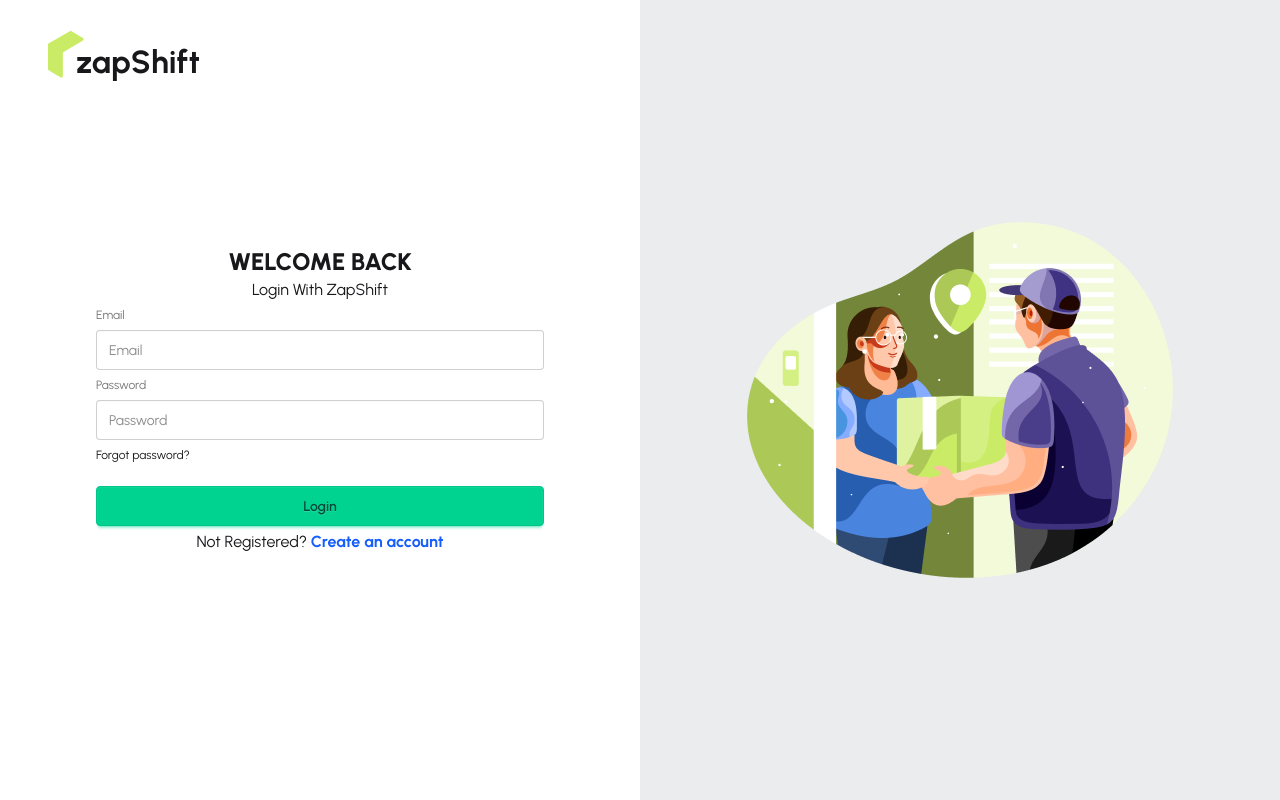
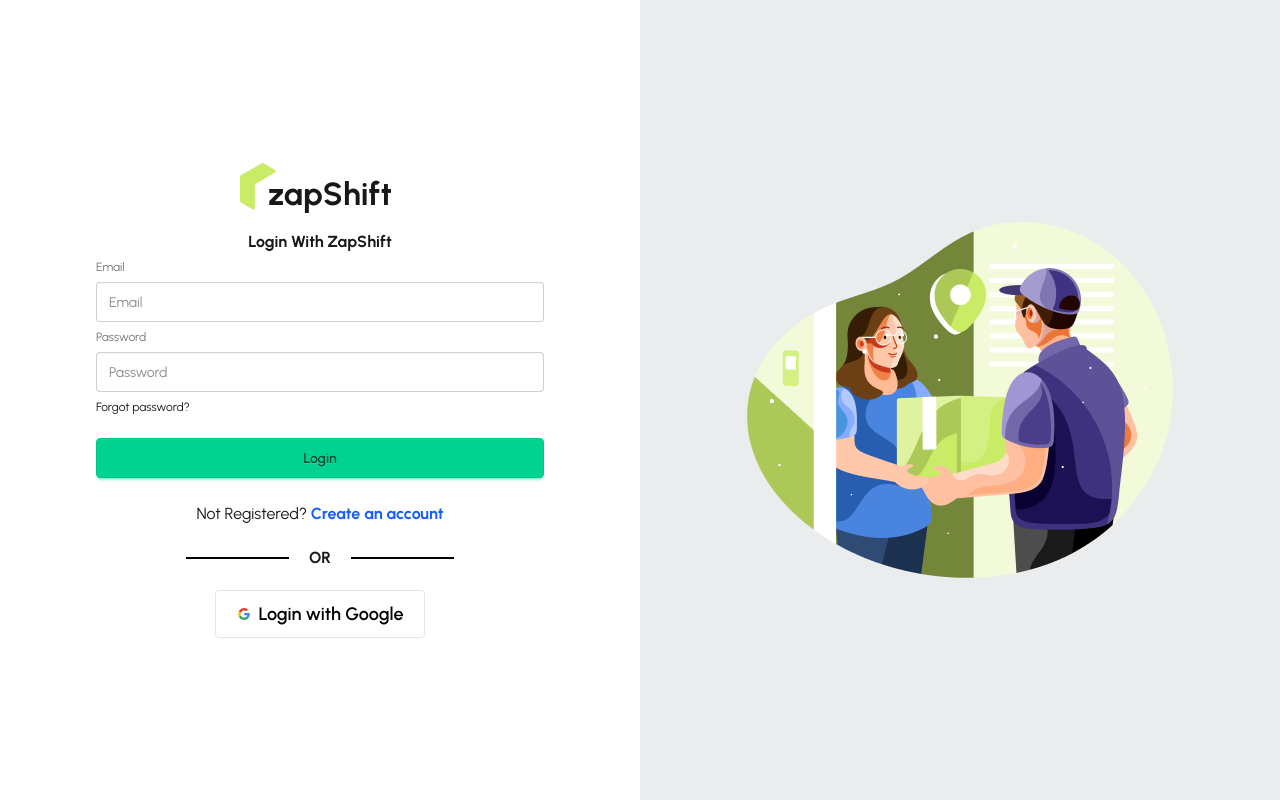
Before and after one commit to riday-kumar/zap-shift-client, a React app: page /login in a window 1280 px wide. Built offline with nearby package versions, Linux system fonts and the light colour scheme; no server answers; the HTML template or start-up script is replaced by a standard one.

Commit message:
log out,loading state, user state and user observer added

```diff
--- a/src/contexts/AuthContext/AuthProvider.jsx
+++ b/src/contexts/AuthContext/AuthProvider.jsx
@@ -1,21 +1,60 @@
-import React from "react";
+import React, { useEffect, useState } from "react";
 import AuthContext from "./AuthContext";
 import {
   createUserWithEmailAndPassword,
+  GoogleAuthProvider,
+  onAuthStateChanged,
   signInWithEmailAndPassword,
+  signInWithPopup,
+  signOut,
 } from "firebase/auth";
 import { auth } from "../../firebase/firebase.init";
 
+const googleProvider = new GoogleAuthProvider();
+
 const AuthProvider = ({ children }) => {
+  const [user, setUser] = useState(null);
+  const [loading, setLoading] = useState(true);
+
   const registerUser = (email, password) => {
+    setLoading(true);
     return createUserWithEmailAndPassword(auth, email, password);
   };
 
   const signInUser = (email, password) => {
+    setLoading(true);
     return signInWithEmailAndPassword(auth, email, password);
   };
 
-  const authInfo = { registerUser, signInUser };
+  const googleLogin = () => {
+    setLoading(true);
+    return signInWithPopup(auth, googleProvider);
+  };
+
+  const logOut = () => {
+    setLoading(true);
+    return signOut(auth);
+  };
+
+  // observe user state
+  useEffect(() => {
+    const unSubscribe = onAuthStateChanged(auth, (currentUser) => {
+      setUser(currentUser);
+      setLoading(false);
+    });
+    return () => {
+      unSubscribe();
+    };
+  }, []);
+
+  const authInfo = {
+    user,
+    loading,
+    registerUser,
+    signInUser,
+    googleLogin,
+    logOut,
+  };
 
   return <AuthContext value={authInfo}>{children}</AuthContext>;
 };
--- a/src/pages/Auth/Login/Login.jsx
+++ b/src/pages/Auth/Login/Login.jsx
@@ -2,6 +2,7 @@ import React from "react";
 import Logo from "../../../components/Logo/Logo";
 import { useForm } from "react-hook-form";
 import useAuth from "../../../hooks/useAuth";
+import SocialLogin from "../SocialLogin/SocialLogin";
 
 const Login = () => {
   const {
@@ -23,15 +24,12 @@ const Login = () => {
       });
   };
   return (
-    <div className="w-[90%] lg:w-[70%] relative">
-      <div className="absolute -top-16 lg:-top-[70%] lg:-left-12">
+    <div className="w-[90%] lg:w-[70%]">
+      <div className="flex justify-center pb-5">
         <Logo></Logo>
       </div>
-      <div className="text-center max-md:mt-16">
-        <h2 className="uppercase font-extrabold text-2xl text-center">
-          Welcome Back
-        </h2>
-        <p>Login With ZapShift</p>
+      <div className="text-center">
+        <p className="font-bold">Login With ZapShift</p>
       </div>
       <form onSubmit={handleSubmit(handleLogIn)}>
         <fieldset className="fieldset w-full">
@@ -87,12 +85,13 @@ const Login = () => {
           </button>
         </fieldset>
       </form>
-      <p className="text-center">
+      <p className="text-center mt-5">
         Not Registered?{" "}
         <a href="register" className="font-bold text-blue-600">
           Create an account
         </a>
       </p>
+      <SocialLogin></SocialLogin>
     </div>
   );
 };
--- a/src/pages/Auth/Register/Register.jsx
+++ b/src/pages/Auth/Register/Register.jsx
@@ -2,6 +2,7 @@ import React from "react";
 import Logo from "../../../components/Logo/Logo";
 import { useForm } from "react-hook-form";
 import useAuth from "../../../hooks/useAuth";
+import SocialLogin from "../SocialLogin/SocialLogin";
 
 const Register = () => {
   const {
@@ -23,14 +24,11 @@ const Register = () => {
       });
   };
   return (
-    <div className="w-[90%] lg:w-[70%] relative">
-      <div className="absolute -top-16 lg:-top-[70%] lg:-left-12">
+    <div className="w-[90%] lg:w-[70%]">
+      <div className="flex justify-center pb-5">
         <Logo></Logo>
       </div>
-      <div className="text-center max-md:mt-16">
-        <h2 className="uppercase font-extrabold text-2xl text-center">
-          Welcome To ZapShift
-        </h2>
+      <div className="text-center font-bold">
         <p>Signup With ZapShift</p>
       </div>
       <form onSubmit={handleSubmit(handleRegistration)}>
@@ -88,6 +86,7 @@ const Register = () => {
           </button>
         </fieldset>
       </form>
+      <SocialLogin></SocialLogin>
     </div>
   );
 };
--- /dev/null
+++ b/src/pages/Auth/SocialLogin/SocialLogin.jsx
@@ -0,0 +1,57 @@
+import React from "react";
+import useAuth from "../../../hooks/useAuth";
+
+const SocialLogin = () => {
+  const { googleLogin } = useAuth();
+  const handleGoogleLogin = () => {
+    googleLogin()
+      .then((result) => {
+        console.log(result.user);
+      })
+      .catch((error) => {
+        console.log(error);
+      });
+  };
+  return (
+    <div className="text-center">
+      <fieldset className="my-5 mx-auto w-[60%] border-t-2 border-black">
+        <legend className="text-center py-0 px-5 font-bold">OR</legend>
+      </fieldset>
+      <button
+        onClick={handleGoogleLogin}
+        className="btn btn-lg bg-white text-black border-[#e5e5e5]"
+      >
+        <svg
+          aria-label="Google logo"
+          width="16"
+          height="16"
+          xmlns="http://www.w3.org/2000/svg"
+          viewBox="0 0 512 512"
+        >
+          <g>
+            <path d="m0 0H512V512H0" fill="#fff"></path>
+            <path
+              fill="#34a853"
+              d="M153 292c30 82 118 95 171 60h62v48A192 192 0 0190 341"
+            ></path>
+            <path
+              fill="#4285f4"
+              d="m386 400a140 175 0 0053-179H260v74h102q-7 37-38 57"
+            ></path>
+            <path
+              fill="#fbbc02"
+              d="m90 341a208 200 0 010-171l63 49q-12 37 0 73"
+            ></path>
+            <path
+              fill="#ea4335"
+              d="m153 219c22-69 116-109 179-50l55-54c-78-75-230-72-297 55"
+            ></path>
+          </g>
+        </svg>
+        Login with Google
+      </button>
+    </div>
+  );
+};
+
+export default SocialLogin;
--- a/src/pages/Shared/Navbar/Navbar.jsx
+++ b/src/pages/Shared/Navbar/Navbar.jsx
@@ -1,8 +1,19 @@
 import React from "react";
 import Logo from "../../../components/Logo/Logo";
 import { Link } from "react-router";
+import useAuth from "../../../hooks/useAuth";
 
 const Navbar = () => {
+  const { user, logOut } = useAuth();
+  const handleLogOut = () => {
+    logOut()
+      .then(() => {
+        console.log("successfully Log Out");
+      })
+      .catch((err) => {
+        console.log(err);
+      });
+  };
   return (
     <div className="rounded-2xl navbar bg-white shadow-sm">
       <div className="navbar-start">
@@ -46,12 +57,17 @@ const Navbar = () => {
               </li>
             </ul>
             <div className="flex flex-col gap-2">
+              {user ? (
+                <a className="btn bg-white text-gray-800 rounded-lg">Log Out</a>
+              ) : (
                 <a
                   href="/login"
                   className="btn bg-white text-gray-800 rounded-lg"
                 >
                   Sign In
                 </a>
+              )}
+
               <a className="btn btn-primary text-black rounded-lg">
                 Be a Rider
               </a>
@@ -82,9 +98,18 @@ const Navbar = () => {
         </ul>
       </div>
       <div className="navbar-end md:flex gap-2 hidden">
+        {user ? (
+          <button
+            onClick={handleLogOut}
+            className="btn bg-white text-gray-800 rounded-lg"
+          >
+            Log Out
+          </button>
+        ) : (
           <a href="/login" className="btn bg-white text-gray-800 rounded-lg">
             Sign In
           </a>
+        )}
         <a className="btn btn-primary text-black rounded-lg">Be a Rider</a>
       </div>
     </div>
```
Lines whose indentation alone changed are shown as unchanged.
